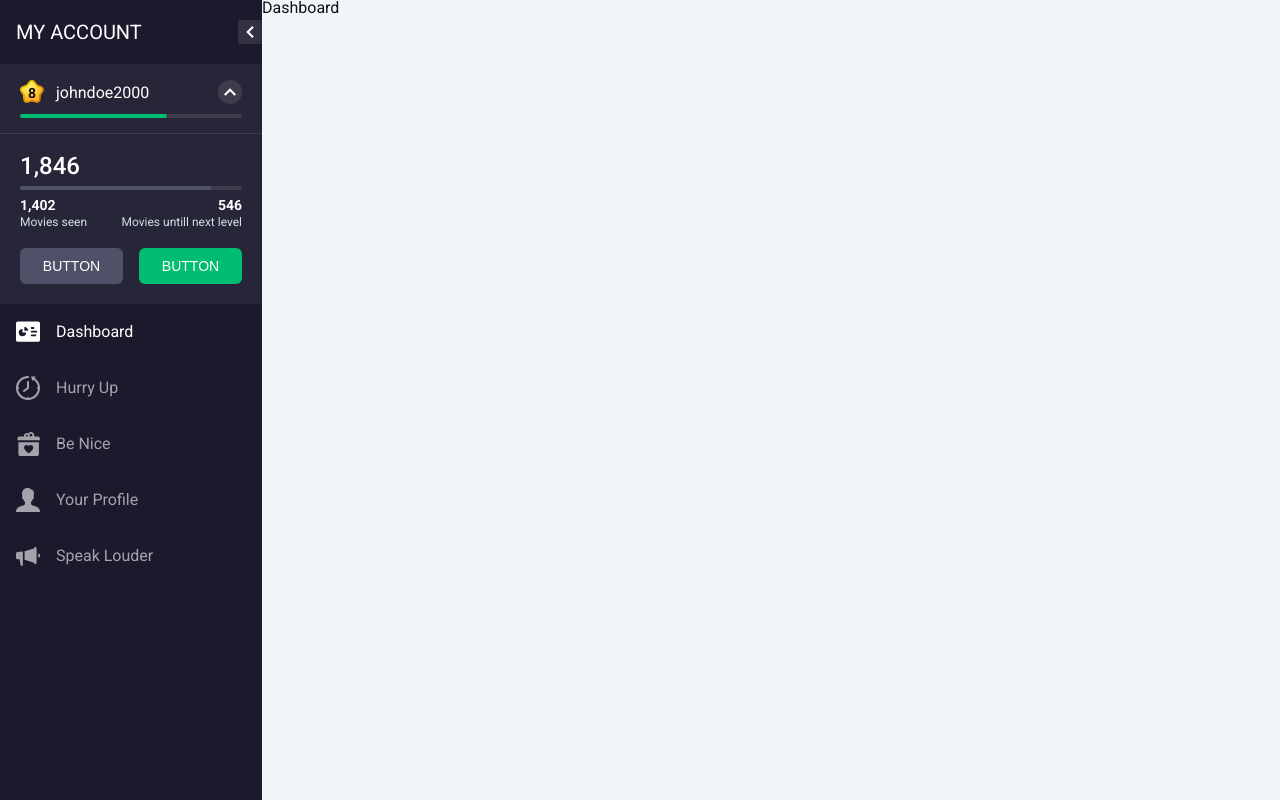
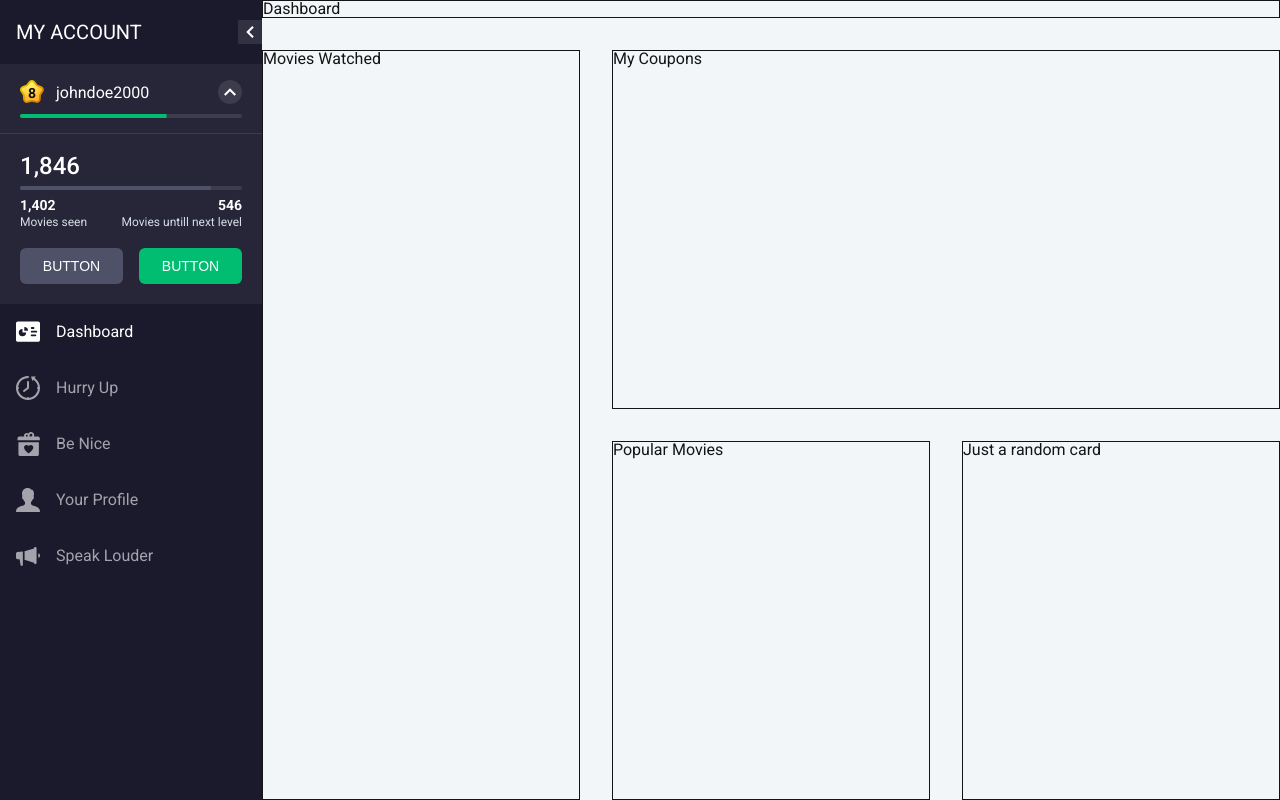
Before and after one commit to dnstld/bitstarz, a Vue app: page /dashboard in a window 1280 px wide. Built offline with nearby package versions, Linux system fonts and the light colour scheme.

Commit message:
start dashboard structure

```diff
--- a/src/App.vue
+++ b/src/App.vue
@@ -1,10 +1,7 @@
 <template>
   <div id="app" class="app">
     <MainMenu />
-
-    <div>
-      <router-view/>
-    </div>
+    <router-view/>
   </div>
 </template>
 
@@ -24,5 +21,6 @@ export default {
   display: flex;
   height: 100%;
   width: 100%;
+  overflow: hidden;
 }
 </style>
--- a/src/assets/styles/_base.scss
+++ b/src/assets/styles/_base.scss
@@ -1,11 +1,13 @@
 html,
 body {
   height: 100%;
-  width: 100%;
+  overflow: hidden;
 }
 
 body {
   @include color("background-color", "grey-200");
   @include color("color", "text");
   font-family: "Roboto", "Arial", sans-serif;
+  min-height: 100%;
+  box-sizing: border-box;
 }
--- a/src/components/BaseProgressBar.vue
+++ b/src/components/BaseProgressBar.vue
@@ -40,10 +40,10 @@ export default {
   width: 100%;
 
   &__progress {
-    @include color("background-color", "primary");
     display: block;
     height: 100%;
     transform: translateX(-100%);
+    @include color("background-color", "primary");
 
     &--dark {
       @include color("background-color", "grey-600");
--- a/src/components/MainMenu.vue
+++ b/src/components/MainMenu.vue
@@ -25,10 +25,11 @@ $min-width: 90px;
 $max-width: 262px;
 
 .main-menu {
-  @include color("background-color", "grey-900");
-  @include color("color", "white");
+  flex-shrink: 0;
   width: 100%;
   max-width: $max-width;
   overflow-y: auto;
+  @include color("background-color", "grey-900");
+  @include color("color", "white");
 }
 </style>
--- a/src/components/MoviesOverview.vue
+++ b/src/components/MoviesOverview.vue
@@ -65,8 +65,8 @@ export default {
     margin-bottom: .25rem;
   }
   &__countdescription {
+    font-size: $text-12;
     @include color("color", "grey-300");
-    font-size: $text-12;
   }
   &__actions {
     display: grid;
--- a/src/components/NavBar.vue
+++ b/src/components/NavBar.vue
@@ -64,7 +64,6 @@ export default {
 <style lang="scss" scoped>
 .nav-bar {
   &__link {
-    @include color("color", "white");
     align-items: center;
     display: flex;
     opacity: .6;
@@ -72,6 +71,7 @@ export default {
     text-decoration: none;
     user-select: none;
     transition: opacity .3s ease-in-out;
+    @include color("color", "white");
 
     &--active {
       opacity: 1;
--- a/src/components/NavHeader.vue
+++ b/src/components/NavHeader.vue
@@ -44,8 +44,6 @@ $header-height: 4rem;
     text-transform: uppercase;
   }
   &__btnToggleMenu {
-    @extend .btn-reset;
-    @include color("color", "grey-500");
     background-color: rgba(255, 255, 255, .1);
     height: 1.5rem;
     position: absolute;
@@ -53,6 +51,8 @@ $header-height: 4rem;
     top: 50%;
     transform: translateY(-50%) rotate(180deg);
     width: 1.5rem;
+    @extend .btn-reset;
+    @include color("color", "grey-500");
   }
 }
 </style>
--- a/src/components/UserInfo.vue
+++ b/src/components/UserInfo.vue
@@ -58,13 +58,13 @@ export default {
     margin-left: .75rem;
   }
   &__btn {
-    @extend .btn-reset;
-    @include color("color", "grey-500");
     background-color: rgba(255, 255, 255, .1);
     border-radius: 50%;
     height: 1.5rem;
     width: 1.5rem;
     transform: rotate(270deg);
+    @extend .btn-reset;
+    @include color("color", "grey-500");
   }
 }
 </style>
--- a/src/components/UserStars.vue
+++ b/src/components/UserStars.vue
@@ -20,8 +20,6 @@ export default {
   position: relative;
 
   &::after {
-    @include color("color", "text");
-    content: attr(data-stars);
     font-size: $text-14;
     font-weight: 700;
     left: 50%;
@@ -29,6 +27,8 @@ export default {
     top: 50%;
     transform: translate(-50%, -50%);
     z-index: 1;
+    @include color("color", "text");
+    content: attr(data-stars);
   }
   &__img {
     width: 100%;
--- a/src/views/Dashboard.vue
+++ b/src/views/Dashboard.vue
@@ -1,6 +1,12 @@
 <template>
-  <div>
-    Dashboard
+  <div class="dashboard-panel">
+    <header class="dashboard-panel__header">
+      <h1>Dashboard</h1>
+    </header>
+    <section class="dashboard-panel__watched">Movies Watched</section>
+    <section class="dashboard-panel__coupons">My Coupons</section>
+    <section class="dashboard-panel__popular">Popular Movies</section>
+    <section class="dashboard-panel__card">Just a random card</section>
   </div>
 </template>
 
@@ -9,3 +15,51 @@ export default {
   name: 'Dashboard',
 };
 </script>
+
+<style lang="scss" scoped>
+.dashboard-panel {
+  display: grid;
+  grid-template-columns: 1fr;
+  grid-auto-rows: min-content;
+  grid-row-gap: 1rem;
+  grid-template-areas:
+    "header"
+    "watched"
+    "coupons"
+    "popular"
+    "card";
+  overflow-y: auto;
+  width: 100%;
+
+  @media (min-width: 1200px) {
+    grid-template-columns: 1fr 1fr 1fr;
+    grid-template-rows: auto 1fr 1fr;
+    grid-gap: 2rem;
+    grid-template-areas:
+      "header header header"
+      "watched coupons coupons"
+      "watched popular card";
+  }
+
+  &__header {
+    grid-area: header;
+    border: 1px solid;
+  }
+  &__watched {
+    grid-area: watched;
+    border: 1px solid;
+  }
+  &__coupons {
+    grid-area: coupons;
+    border: 1px solid;
+  }
+  &__popular {
+    grid-area: popular;
+    border: 1px solid;
+  }
+  &__card {
+    grid-area: card;
+    border: 1px solid;
+  }
+}
+</style>
```
